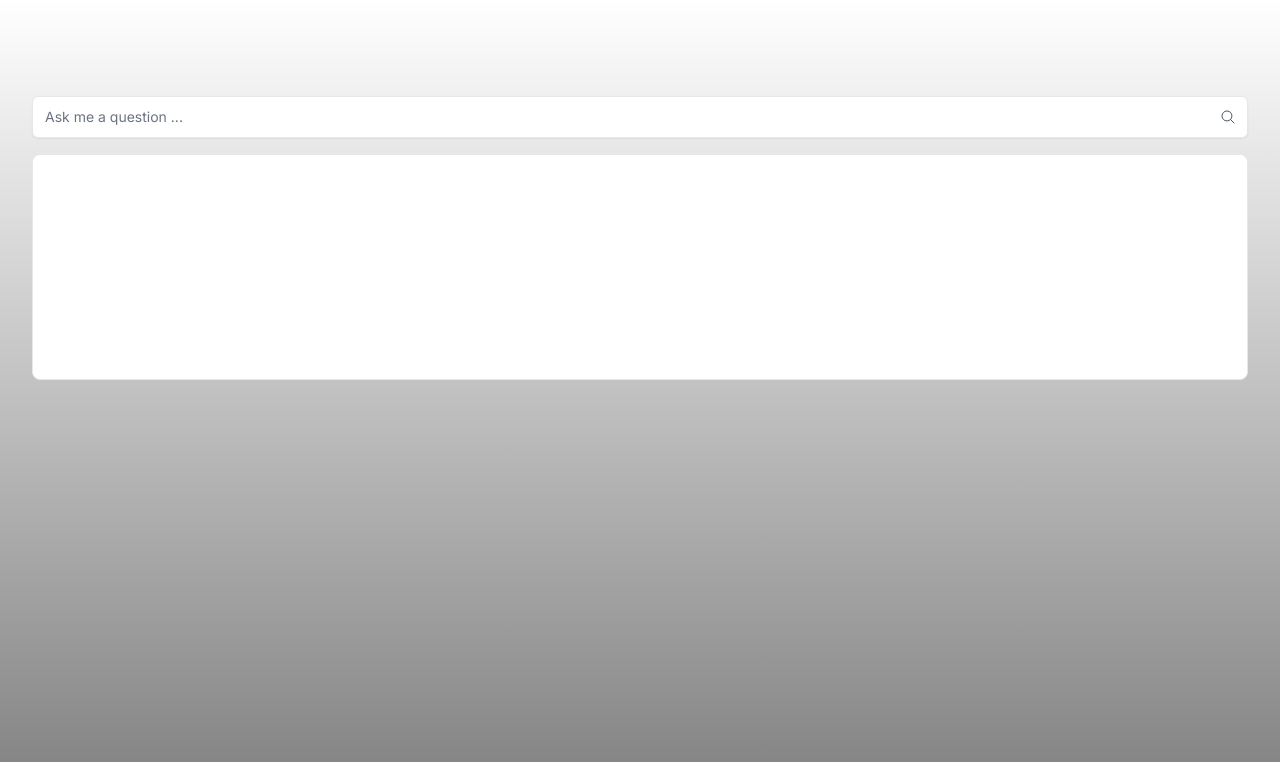
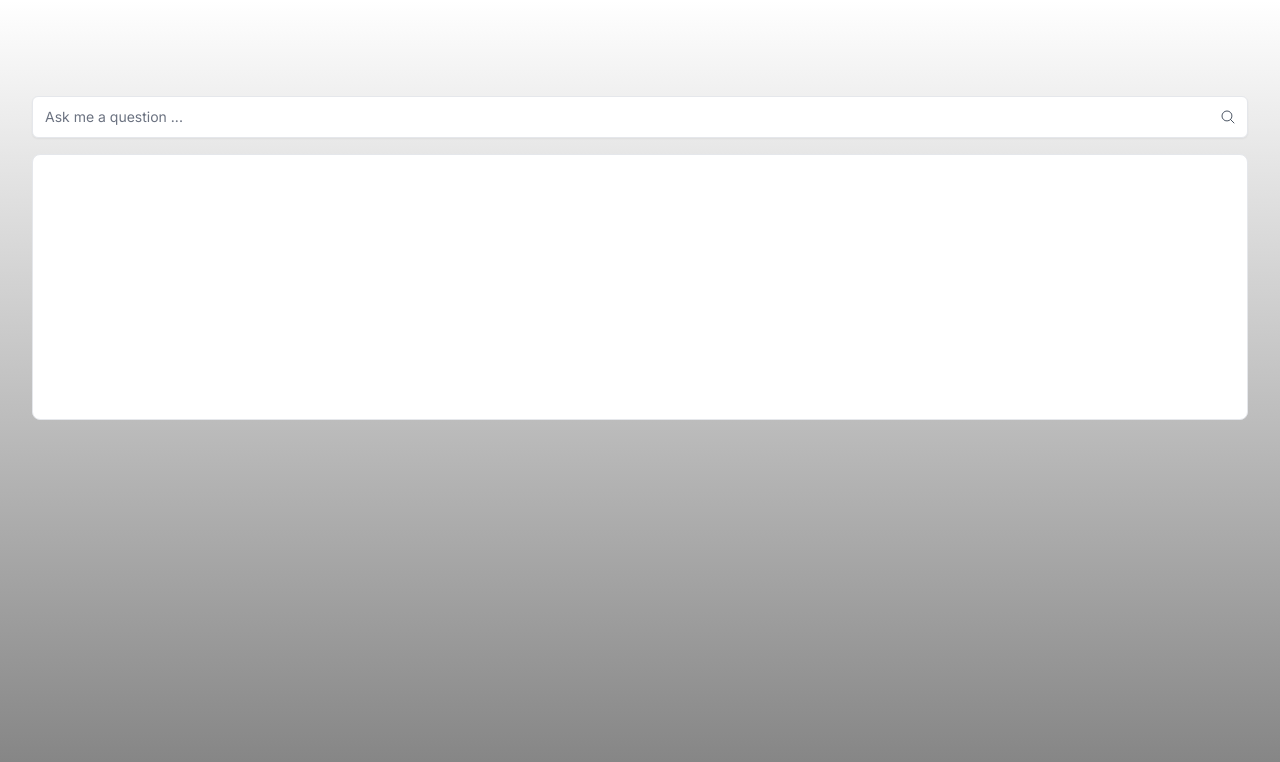
Before and after one commit to rimorin/theocratic-search, a Next.js app: page / in a window 1280 px wide. Shown: the top 762 px of the page. Built offline with nearby package versions, Linux system fonts and the light colour scheme.

Commit message:
adjust result text css

```diff
--- a/app/page.tsx
+++ b/app/page.tsx
@@ -80,7 +80,7 @@ export default function Home() {
           </label>
 
           <textarea
-            className={`w-full rounded-lg border-gray-200 p-3 text-sm ${
+            className={`w-full rounded-lg border-gray-200 p-3 ${
               isSearching && "opacity-20 dark:bg-gray-200"
             }`}
             disabled
```
